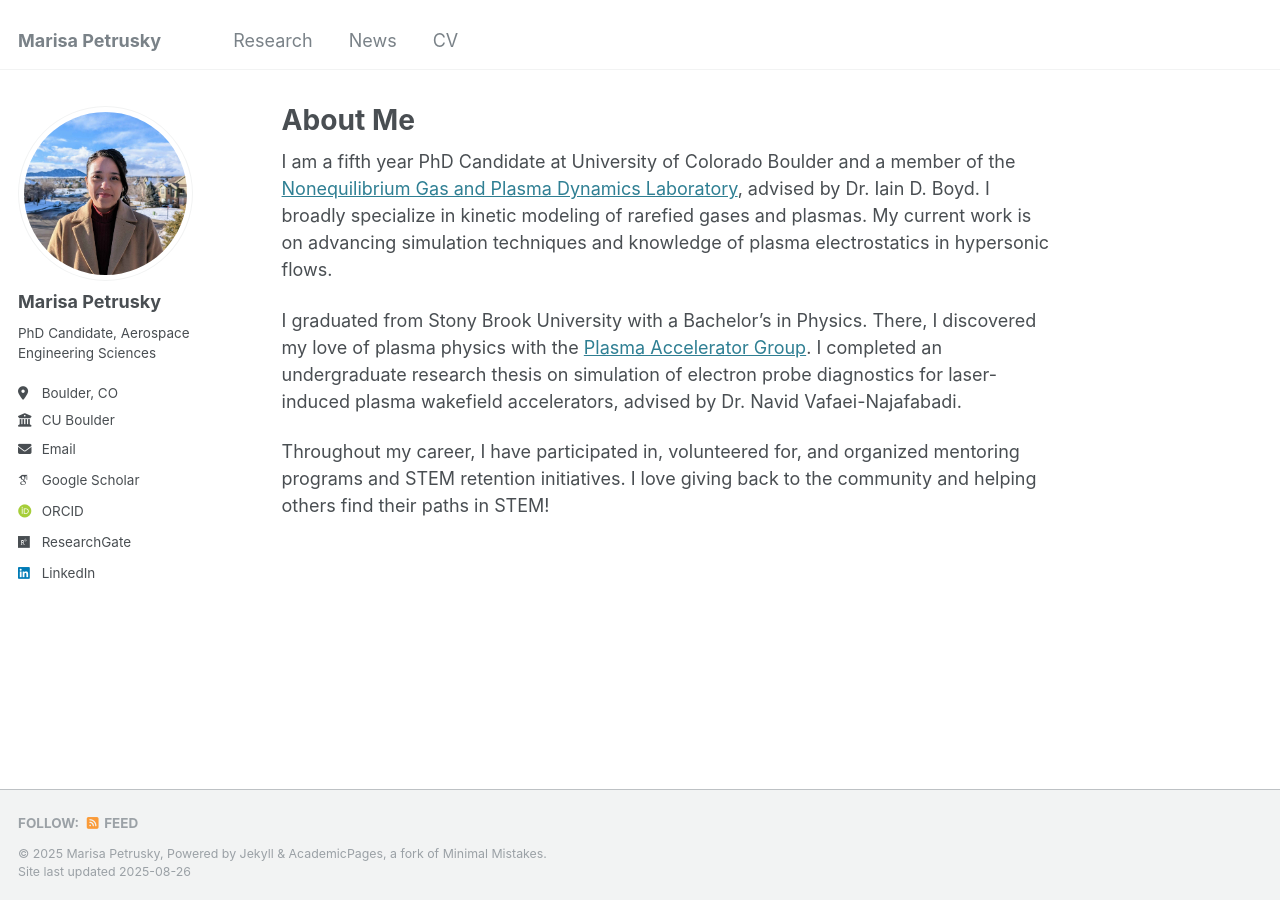
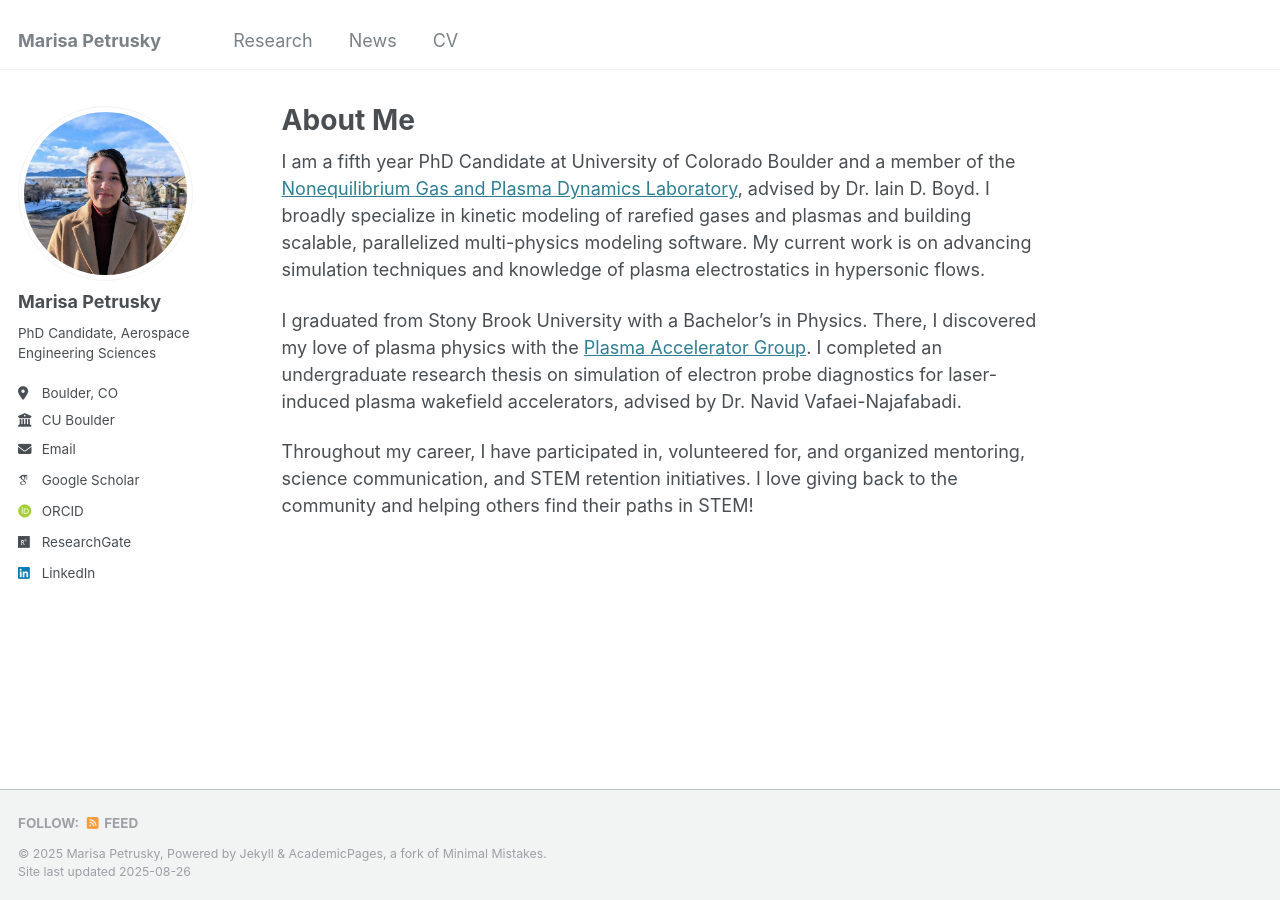
Before and after one commit to marisapetrusky/marisapetrusky.github.io, a Jekyll site: the page built from _pages/about.md, in a window 1280 px wide. Built offline with Jekyll 4.4.1, drawn with Linux system fonts in a browser that asks for light colours; some web fonts are replaced.

Commit message:
Update about.md

```diff
--- a/_pages/about.md
+++ b/_pages/about.md
@@ -7,8 +7,8 @@
   - /about.html
 ---
 
-I am a fifth year PhD Candidate at University of Colorado Boulder and a member of the [Nonequilibrium Gas and Plasma Dynamics Laboratory](https://www.colorado.edu/lab/ngpdl), advised by Dr. Iain D. Boyd. I broadly specialize in kinetic modeling of rarefied gases and plasmas. My current work is on advancing simulation techniques and knowledge of plasma electrostatics in hypersonic flows.
+I am a fifth year PhD Candidate at University of Colorado Boulder and a member of the [Nonequilibrium Gas and Plasma Dynamics Laboratory](https://www.colorado.edu/lab/ngpdl), advised by Dr. Iain D. Boyd. I broadly specialize in kinetic modeling of rarefied gases and plasmas and building scalable, parallelized multi-physics modeling software. My current work is on advancing simulation techniques and knowledge of plasma electrostatics in hypersonic flows.
 
 I graduated from Stony Brook University with a Bachelor's in Physics. There, I discovered my love of plasma physics with the [Plasma Accelerator Group](https://you.stonybrook.edu/plasmaaccelerators/). I completed an undergraduate research thesis on simulation of electron probe diagnostics for laser-induced plasma wakefield accelerators, advised by Dr. Navid Vafaei-Najafabadi.
 
-Throughout my career, I have participated in, volunteered for, and organized mentoring programs and STEM retention initiatives. I love giving back to the community and helping others find their paths in STEM!
+Throughout my career, I have participated in, volunteered for, and organized mentoring, science communication, and STEM retention initiatives. I love giving back to the community and helping others find their paths in STEM!
```
